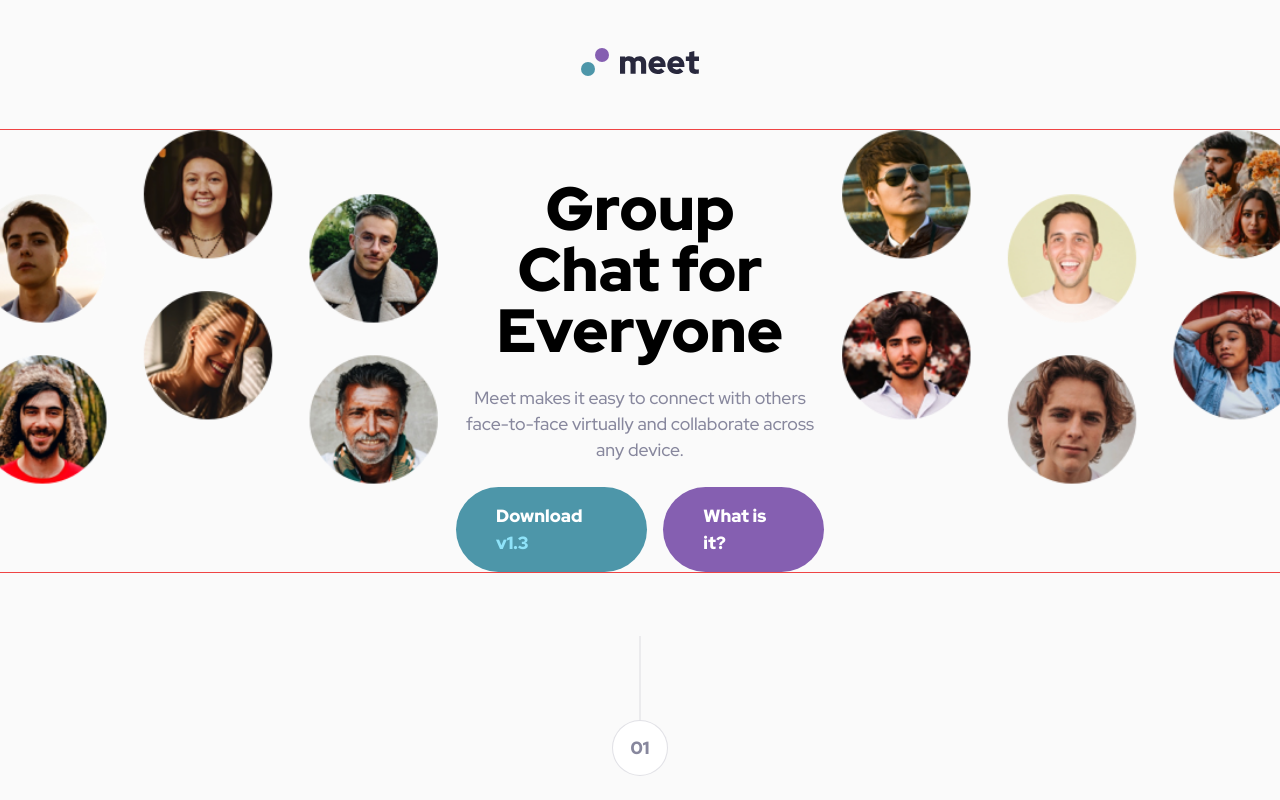
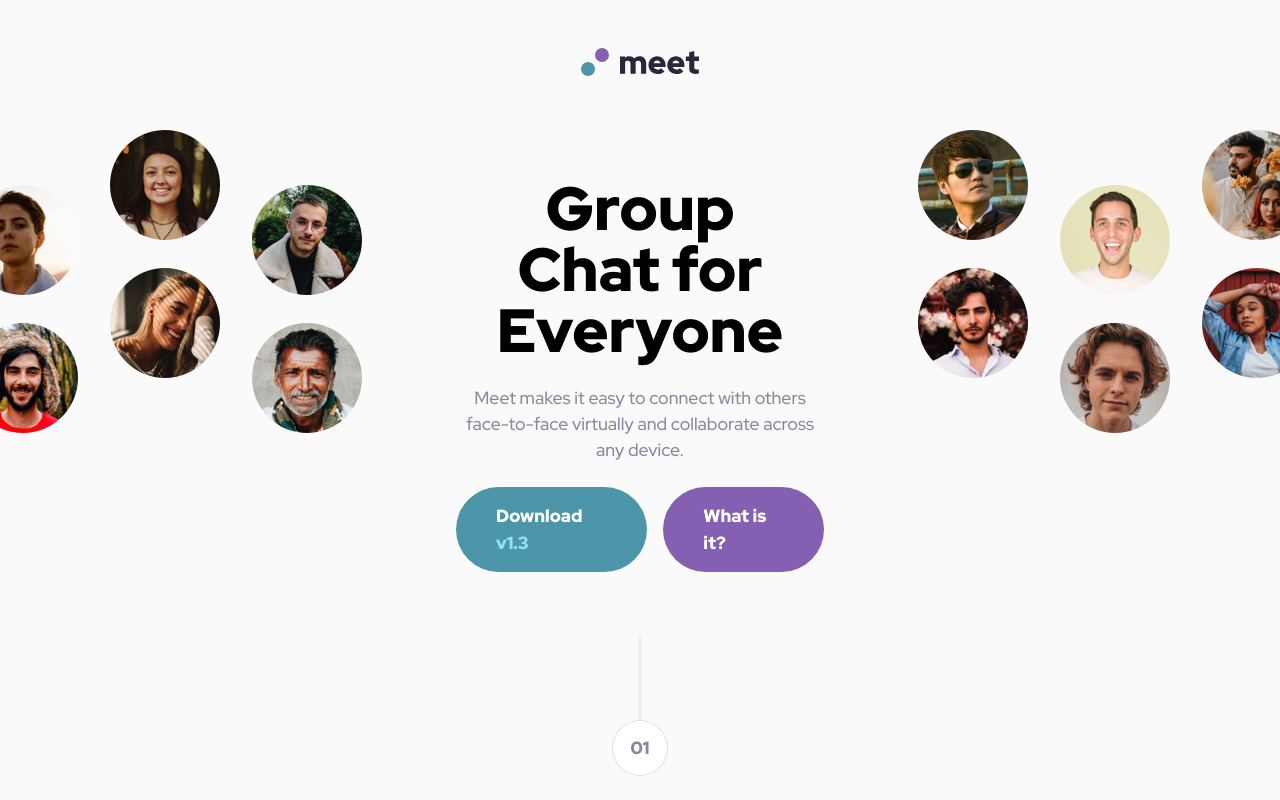
Before and after one commit to DarrickFauvel/fem2407-meet-landing-page-next, a Next.js app: page / in a window 1280 px wide. Shown: the top 800 px of the page. Built offline with nearby package versions, Linux system fonts and the light colour scheme.

Commit message:
Adjust left and right image position

```diff
--- a/app/components/hero/components/view-wide/index.tsx
+++ b/app/components/hero/components/view-wide/index.tsx
@@ -5,10 +5,10 @@ import Image from "next/image";
 
 const ViewWide = () => {
   return (
-    <div className="hidden w-full grid-cols-3 gap-4 overflow-hidden outline outline-1 outline-red-500 lg:grid">
+    <div className="hidden w-full max-w-[1440px] grid-cols-3 gap-4 overflow-hidden lg:grid">
       <div className="relative">
         <Image
-          className="absolute aspect-[1.3/1] w-full origin-top scale-[110.5%]"
+          className="absolute -left-8"
           src={imageHeroLeft}
           alt="circles of people"
         />
@@ -18,7 +18,7 @@ const ViewWide = () => {
 
       <div className="relative">
         <Image
-          className="absolute aspect-[1.3/1] w-full origin-top scale-[110.5%]"
+          className="absolute -right-8"
           src={imageHeroRight}
           alt="circles of people"
         />
```
